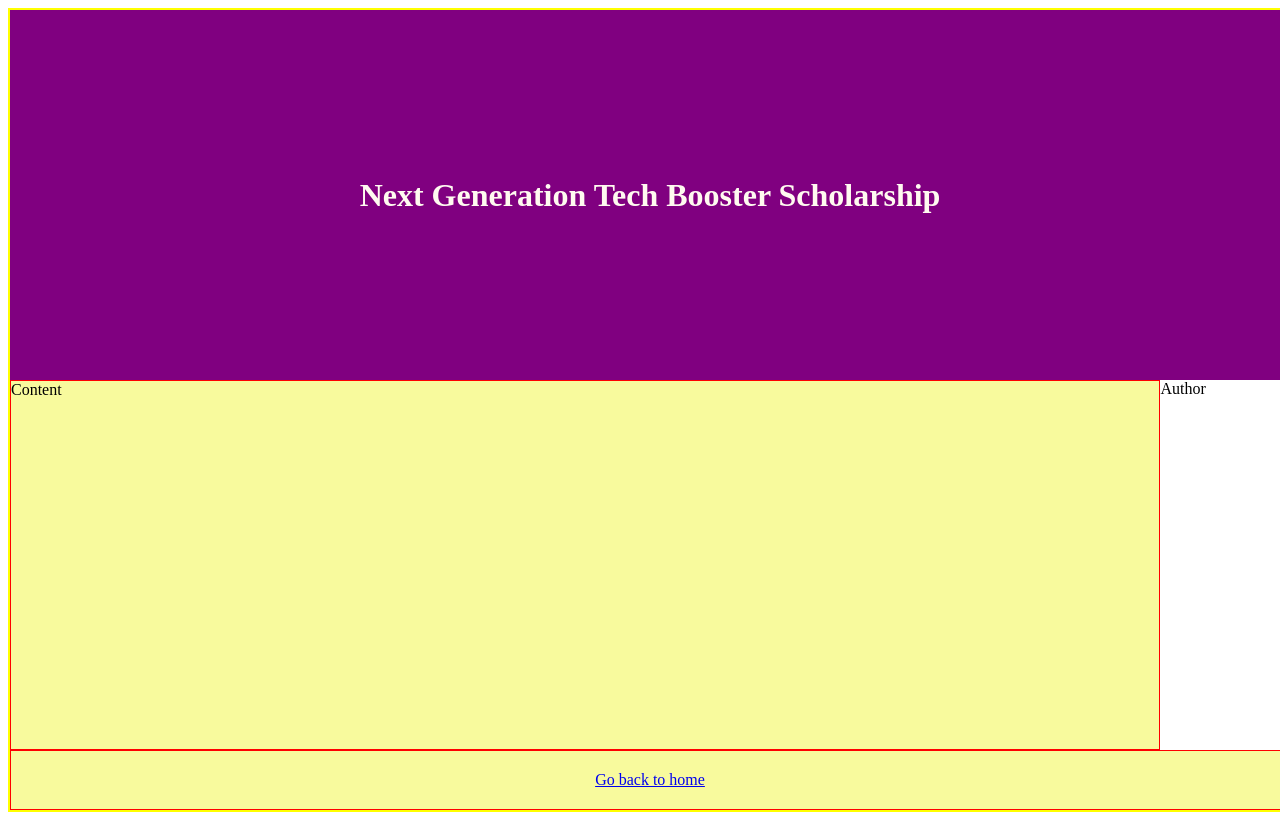
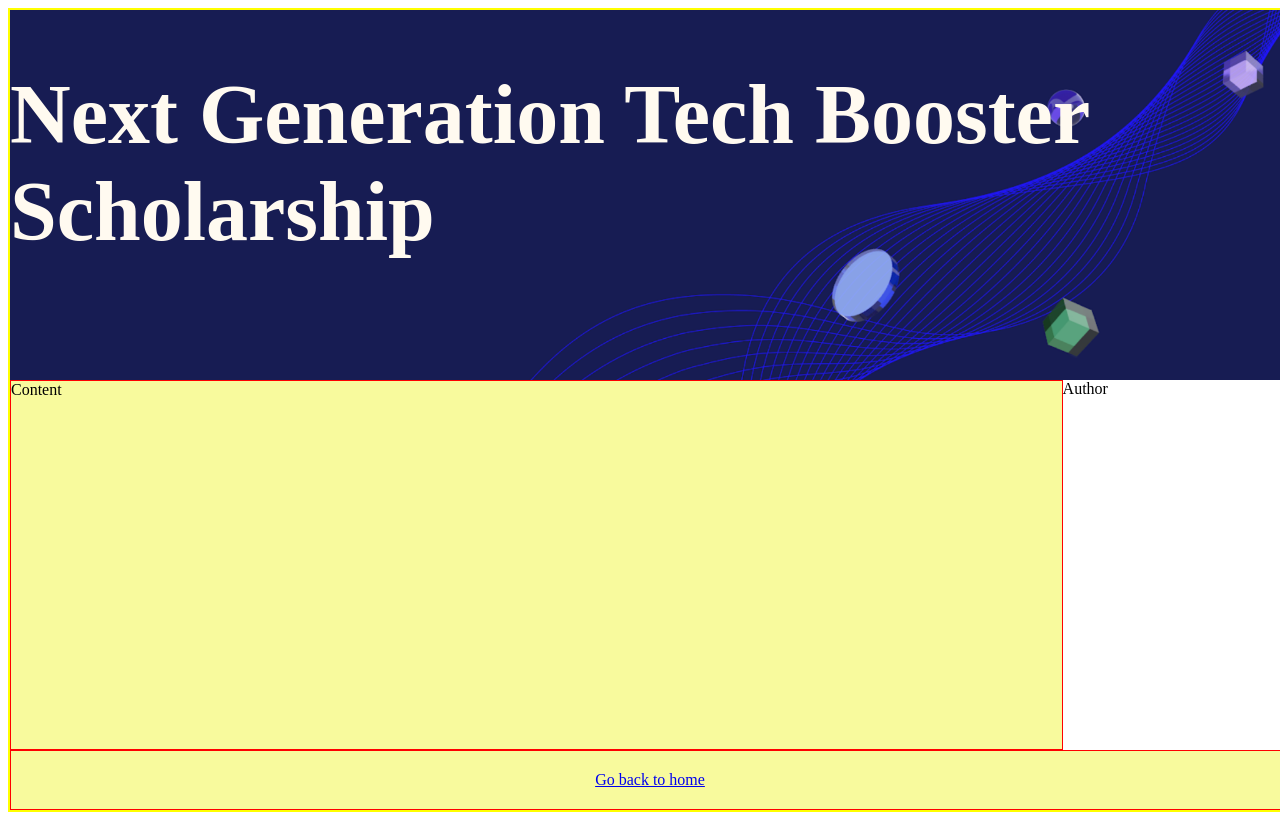
Before and after one commit to HemanshuVarma/Bertelsmann-FE, a plain HTML site: page L5 Responsive Layouts/post.html in a window 1280 px wide. Drawn offline with Linux system fonts and the light colour scheme.

Commit message:
Update: UI for blogpage

```diff
--- a/L5 Responsive Layouts/css/blog-post.css
+++ b/L5 Responsive Layouts/css/blog-post.css
@@ -19,13 +19,8 @@
   .header{
       /* h -> Header*/
       grid-area: h;
-      display: flex;
-      align-items: center;
-      justify-content: center;
-      background-image: url('images/header_bg.png');
-      background-size: cover;
-      background-color: purple;
       color: floralwhite;
+      font-size: 42px;
   }
 
   .footer{
--- a/L5 Responsive Layouts/post.html
+++ b/L5 Responsive Layouts/post.html
@@ -10,7 +10,9 @@
 
 <body>
     <div class="container">
-        <div class="header">
+        <div class="header" style="
+        background-size: cover;
+        background-image:url('images/header_bg.png');">
             <h1>Next Generation Tech Booster Scholarship</h1>
         </div>
         <div class="feature">Author</div>
```
